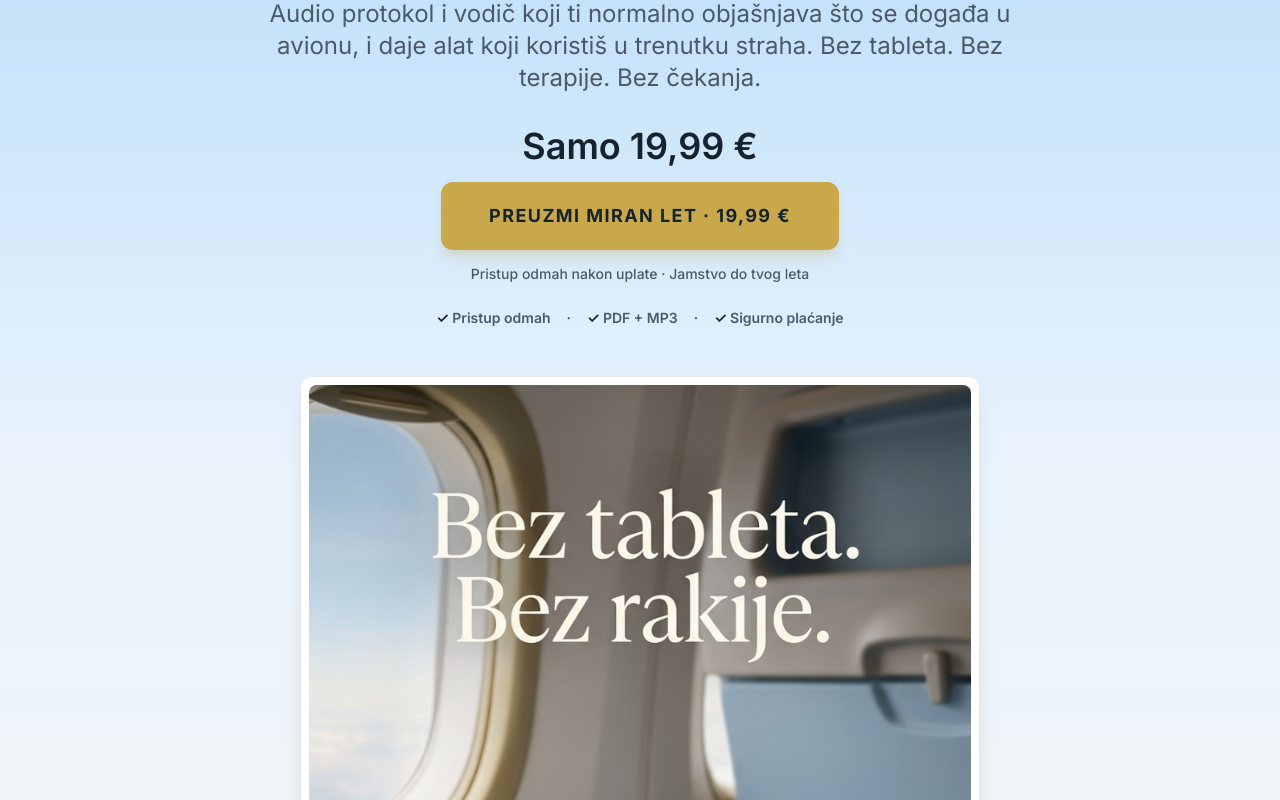
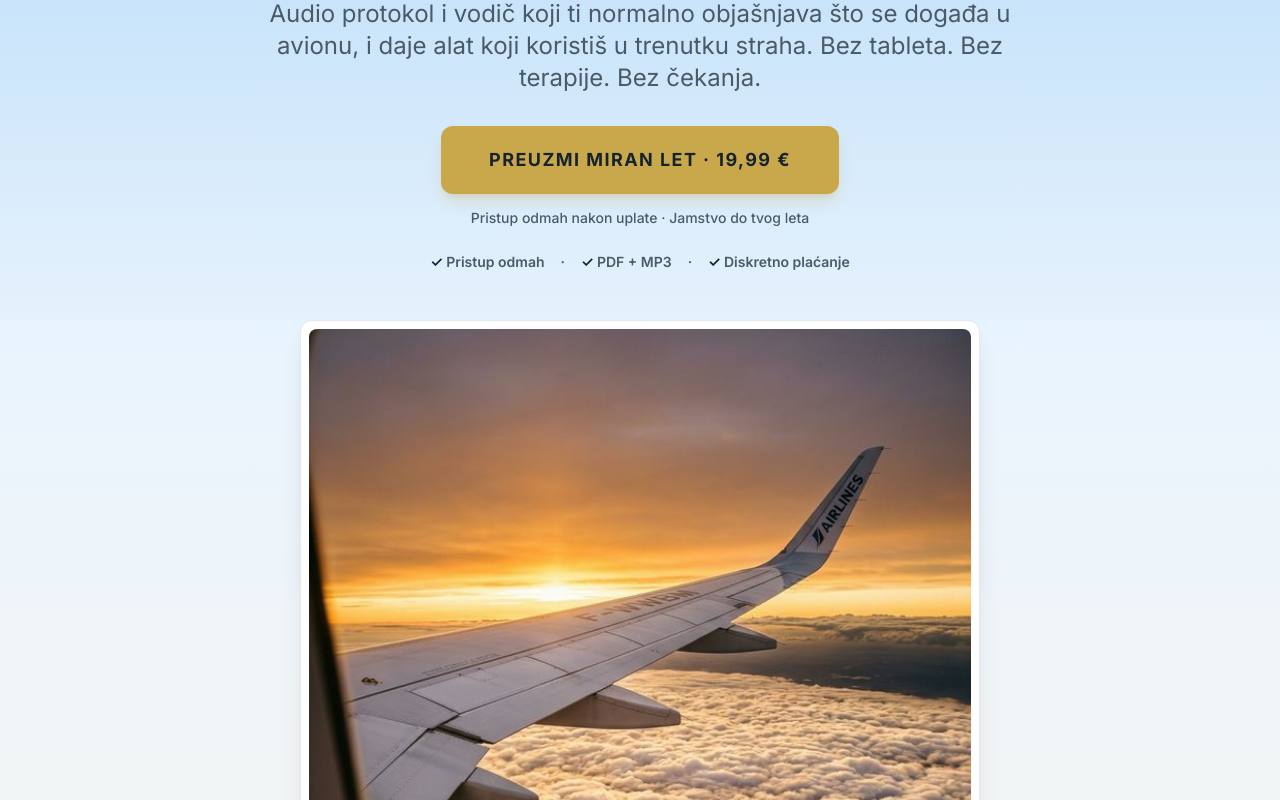
Before and after one commit to branimirbarovic3-ui/miranlet, a React (Vite) app: page / in a window 1280 px wide. Shown: the part 360-1160 px from the top of the page. Built offline with nearby package versions, Linux system fonts and the light colour scheme; a web font is replaced by a local one.

Commit message:
Update Hero: set image to /hero.png, remove 'Samo 19,99 €', and change trust bullet to 'Diskretno plaćanje'

```diff
--- a/src/components/Hero.jsx
+++ b/src/components/Hero.jsx
@@ -21,10 +21,6 @@ export default function Hero() {
           Audio protokol i vodič koji ti normalno objašnjava što se događa u avionu, i daje alat koji koristiš u trenutku straha. Bez tableta. Bez terapije. Bez čekanja.
         </p>
 
-        <div className="font-sans text-3xl md:text-4xl font-semibold text-[#16232F] mb-4">
-          Samo 19,99 €
-        </div>
-
         <a
           href="https://miranlet.lemonsqueezy.com/checkout/buy/63565eee-96d4-4d01-b339-ecfbe56cab97"
           className="inline-flex items-center justify-center bg-[#C8A84A] hover:bg-[#B8983A] text-[#16232F] font-bold text-lg uppercase tracking-[0.08em] py-5 px-10 md:px-12 rounded-xl transition-all duration-300 shadow-lg shadow-[#C8A84A]/25 hover:-translate-y-0.5 w-full sm:w-auto"
@@ -41,11 +37,12 @@ export default function Hero() {
           <span>·</span>
           <span><span className="text-[#16232F]">✓</span> PDF + MP3</span>
           <span>·</span>
-          <span><span class="text-[#16232F]">✓</span> Sigurno plaćanje</span>
+          <span><span className="text-[#16232F]">✓</span> Diskretno plaćanje</span>
         </div>
 
+        {/* Airplane Hero Image */}
         <div className="max-w-[680px] w-full mt-12 rounded-xl overflow-hidden shadow-xl border border-[#E4E9EF] bg-white p-2">
-          <img src="/landing-pages/bez-tableta/hero-bez-tableta.jpg" alt="Miran Let Hero" className="w-full h-auto block rounded-lg object-cover" />
+          <img src="/hero.png" alt="Miran Let Airplane Hero" className="w-full h-auto block rounded-lg object-cover" />
         </div>
       </div>
     </header>
```
Also changed, not shown: 2 other files (tests, documents, lock files or other folders).
